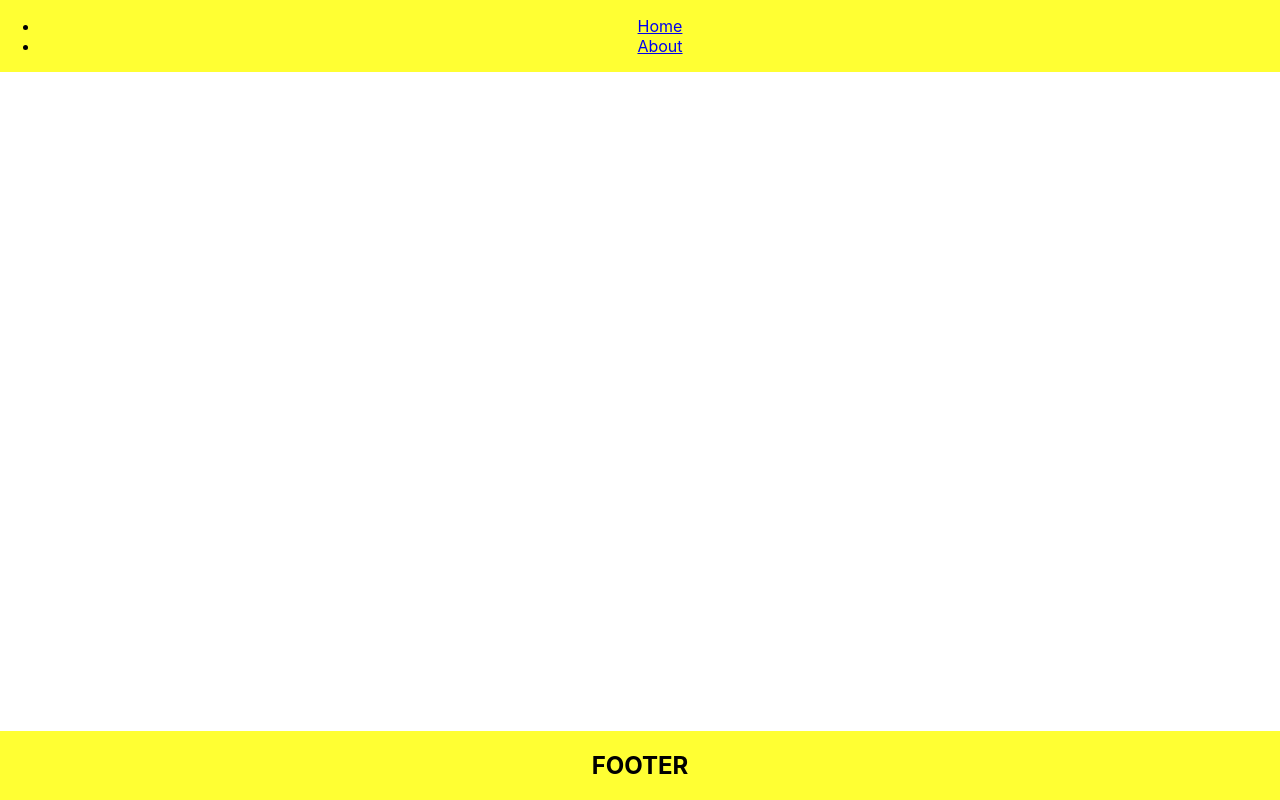
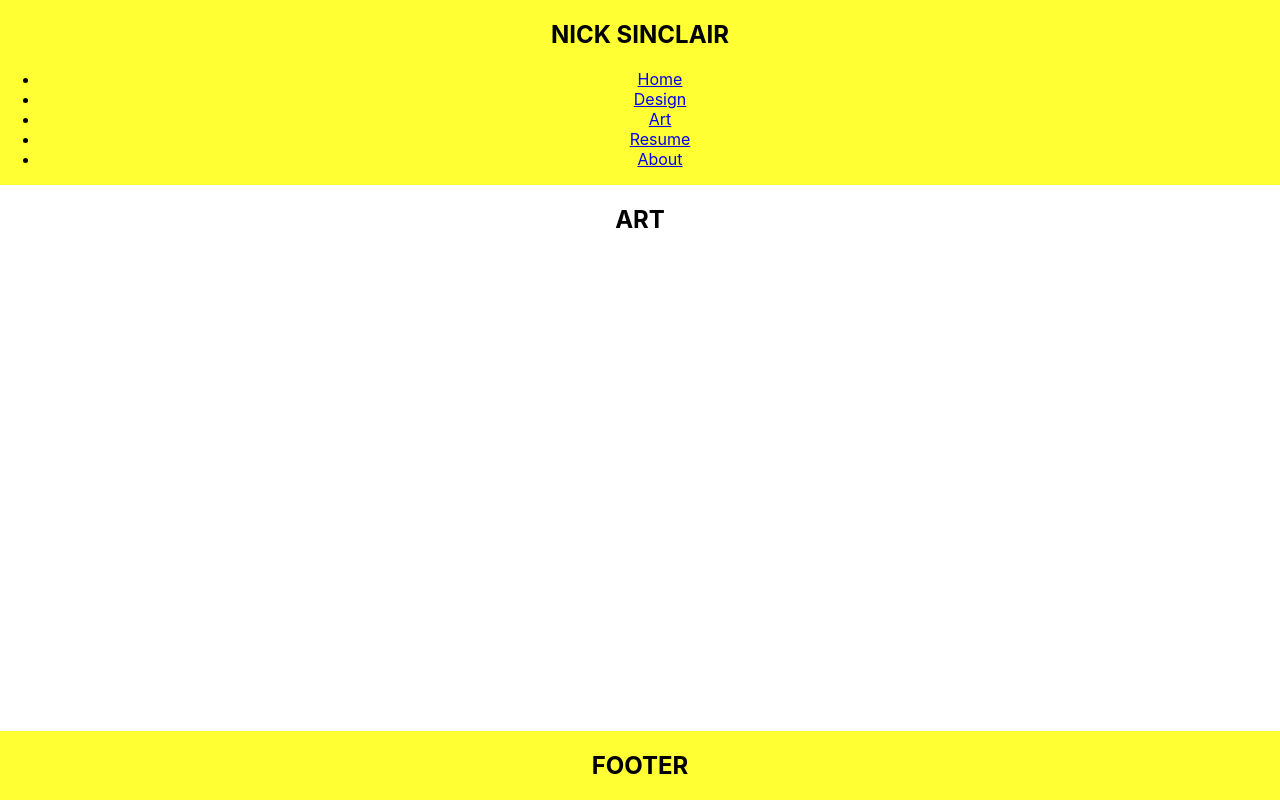
Before and after one commit to nicksinclair/nicksinclair.github.io, a React (Create React App) app: page /#/art in a window 1280 px wide. Built offline with nearby package versions, Linux system fonts and the light colour scheme.

Commit message:
Added routes and components for Design, Art, and Resume

```diff
--- a/src/App.tsx
+++ b/src/App.tsx
@@ -5,7 +5,10 @@ import { HashRouter, Route } from 'react-router-dom';
 // Relative imports
 import Navbar from './components/Navbar';
 import Home from './components/Home';
+import Design from './components/Design';
+import Art from './components/Art';
 import About from './components/About';
+import Resume from './components/Resume';
 import Footer from './components/Footer';
 import './App.css';
 
@@ -17,7 +20,10 @@ const App: React.FC = () => {
 
         <div className="content-container">
           <Route exact path="/" component={Home} />
+          <Route path="/design" component={Design} />
+          <Route path="/art" component={Art} />
           <Route path="/about" component={About} />
+          <Route path="/resume" component={Resume} />
         </div>
 
         <Footer />
--- /dev/null
+++ b/src/components/Art.tsx
@@ -0,0 +1,11 @@
+import React from 'react';
+
+const Art: React.FC = () => {
+  return (
+    <main className="content">
+      <h2>ART</h2>
+    </main>
+  );
+};
+
+export default Art;
--- /dev/null
+++ b/src/components/Design.tsx
@@ -0,0 +1,11 @@
+import React from 'react';
+
+const Design: React.FC = () => {
+  return (
+    <main className="content">
+      <h2>Design</h2>
+    </main>
+  );
+};
+
+export default Design;
--- a/src/components/Navbar.tsx
+++ b/src/components/Navbar.tsx
@@ -5,9 +5,19 @@ const Navbar: React.FC = () => {
   return (
     <div className="navbar-container">
       <nav className="navbar">
+        <h2>NICK SINCLAIR</h2>
         <ul>
           <li>
             <Link to="/">Home</Link>
+          </li>
+          <li>
+            <Link to="/design">Design</Link>
+          </li>
+          <li>
+            <Link to="/art">Art</Link>
+          </li>
+          <li>
+            <Link to="/resume">Resume</Link>
           </li>
           <li>
             <Link to="/about">About</Link>
--- /dev/null
+++ b/src/components/Resume.tsx
@@ -0,0 +1,11 @@
+import React from 'react';
+
+const Resume: React.FC = () => {
+  return (
+    <main className="content">
+      <h2>RESUME</h2>
+    </main>
+  );
+};
+
+export default Resume;
```
